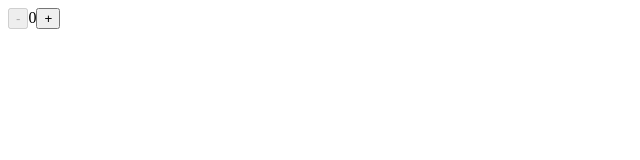
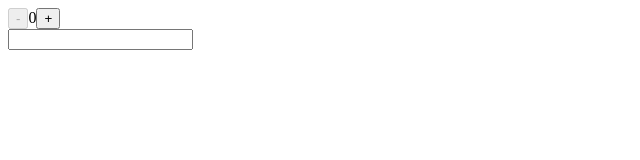
Before and after one commit to mas-se-wea/text-multiplier, a React (Create React App) app: page / in a window 1280 px wide. Shown: the top 160 px of the page, without its empty margins (0-640 px from the left). Built offline with nearby package versions, Linux system fonts and the light colour scheme.

Commit message:
Add controlled input textbox

```diff
--- a/src/App.js
+++ b/src/App.js
@@ -3,7 +3,10 @@ import React, { Component } from 'react'
 class App extends Component {
   constructor() {
     super()
-    this.state = { count: 0 }
+    this.state = {
+      count: 0,
+      text: ''
+    }
   }
 
   render() {
@@ -14,6 +17,9 @@ class App extends Component {
         </button>
         <span>{this.state.count}</span>
         <button onClick={this.increment}>+</button>
+        <div>
+          <input onChange={this.updateText} value={this.state.text} />
+        </div>
       </div>
     )
   }
@@ -25,6 +31,11 @@ class App extends Component {
   decrement = () => {
     this.setState(prevState => ({ count: prevState.count - 1 }))
   }
+
+  updateText = event => {
+    const value = event.target.value
+    this.setState({ text: value })
+  }
 }
 
 export default App
```
